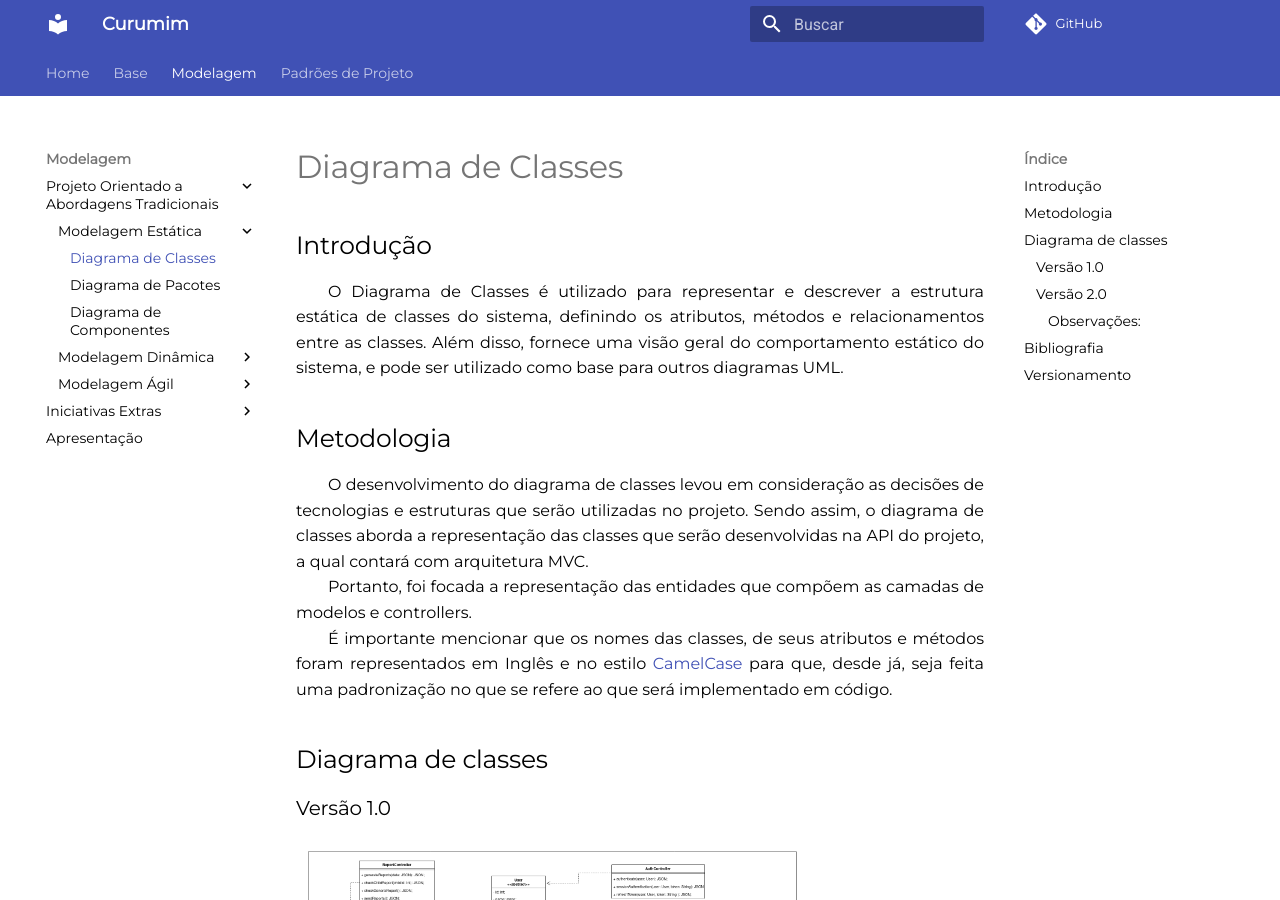
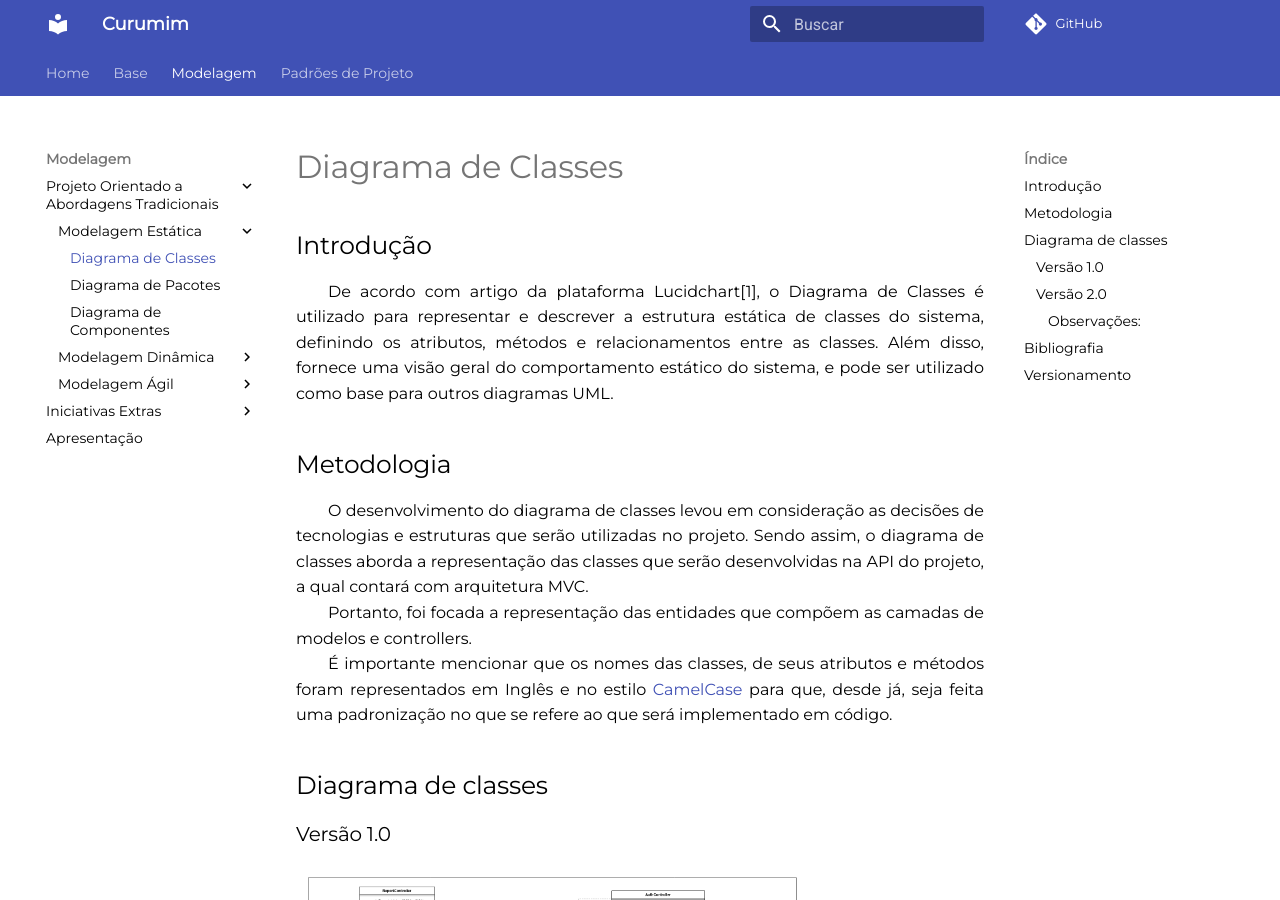
Before and after one commit to UnBArqDsw2021-1/2021.1_G6_Curumim, an MkDocs documentation site: the page built from docs/modelagem/modelagem-estatica/diagrama-de-classes.md, in a window 1280 px wide and 900 px high. Built offline with MkDocs 1.6.1 and Material for MkDocs 9.7.7, drawn with Linux system fonts in a browser that asks for light colours; comment, search, counter and statistics services are not loaded; some of the changed text lies outside the part shown.

Commit message:
doc(#161) Ajustando referencias e bibliografia.

```diff
--- a/docs/modelagem/modelagem-estatica/diagrama-de-classes.md
+++ b/docs/modelagem/modelagem-estatica/diagrama-de-classes.md
@@ -2,7 +2,7 @@
 
 ## Introdução
 
-&emsp;&emsp;O Diagrama de Classes é utilizado para representar e descrever a estrutura estática de classes do sistema, definindo os atributos, métodos e relacionamentos entre as classes. Além disso, fornece uma visão geral do comportamento estático do sistema, e pode ser utilizado como base para outros diagramas UML.
+&emsp;&emsp;De acordo com artigo da plataforma Lucidchart[1], o Diagrama de Classes é utilizado para representar e descrever a estrutura estática de classes do sistema, definindo os atributos, métodos e relacionamentos entre as classes. Além disso, fornece uma visão geral do comportamento estático do sistema, e pode ser utilizado como base para outros diagramas UML.
 
 ## Metodologia
 
@@ -29,7 +29,9 @@
 - A maioria dos métodos das classes controllers tem relação de dependência com a classe AuthController, tais relações não foram incluídas no diagrama para facilitar a visualização.
 
 ## Bibliografia
-> - UML Package Diagrams Overview. Disponível em: <https://www.uml-diagrams.org/class-diagrams-overview.html>. Acesso em: 13/08/2021.
+
+> - [1] O que é um diagrama de classes UML?. lucidchart.com. Disponível em <https://www.lucidchart.com/pages/pt/o-que-e-diagrama-de-classe-uml>. Acesso em: 19 set. 2021.
+> - UML Class Diagrams Overview. uml-diagrams.org. Disponível em: <https://www.uml-diagrams.org/class-diagrams-overview.html> Acesso em: 13/08/2021.
 > - Videoaulas e materiais complementares presentes no moodle da disciplina Arquitetura e Desenho de Software. Disponível em <https://aprender3.unb.br/course/view.php?id=8603>. Acesso em: 14 ago. 2021.
 
 ## Versionamento
```
